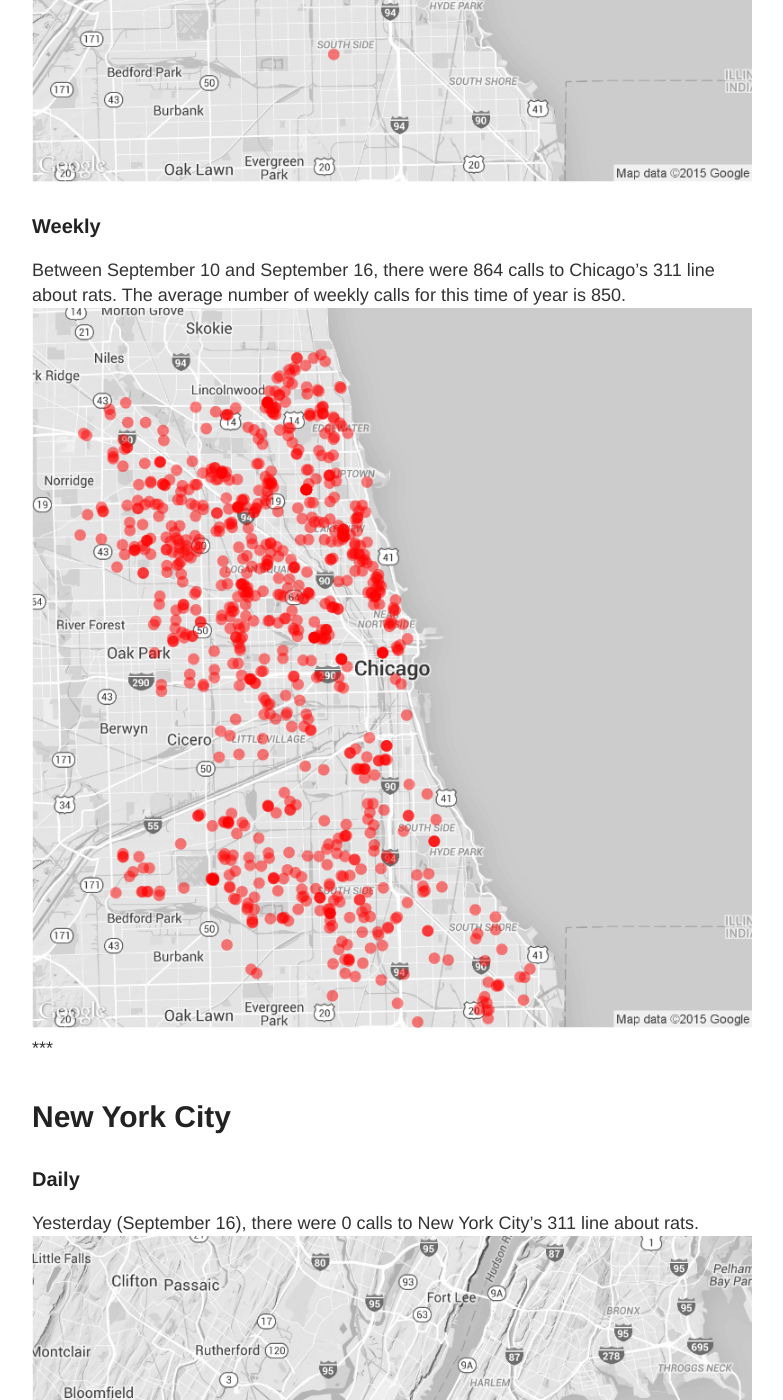
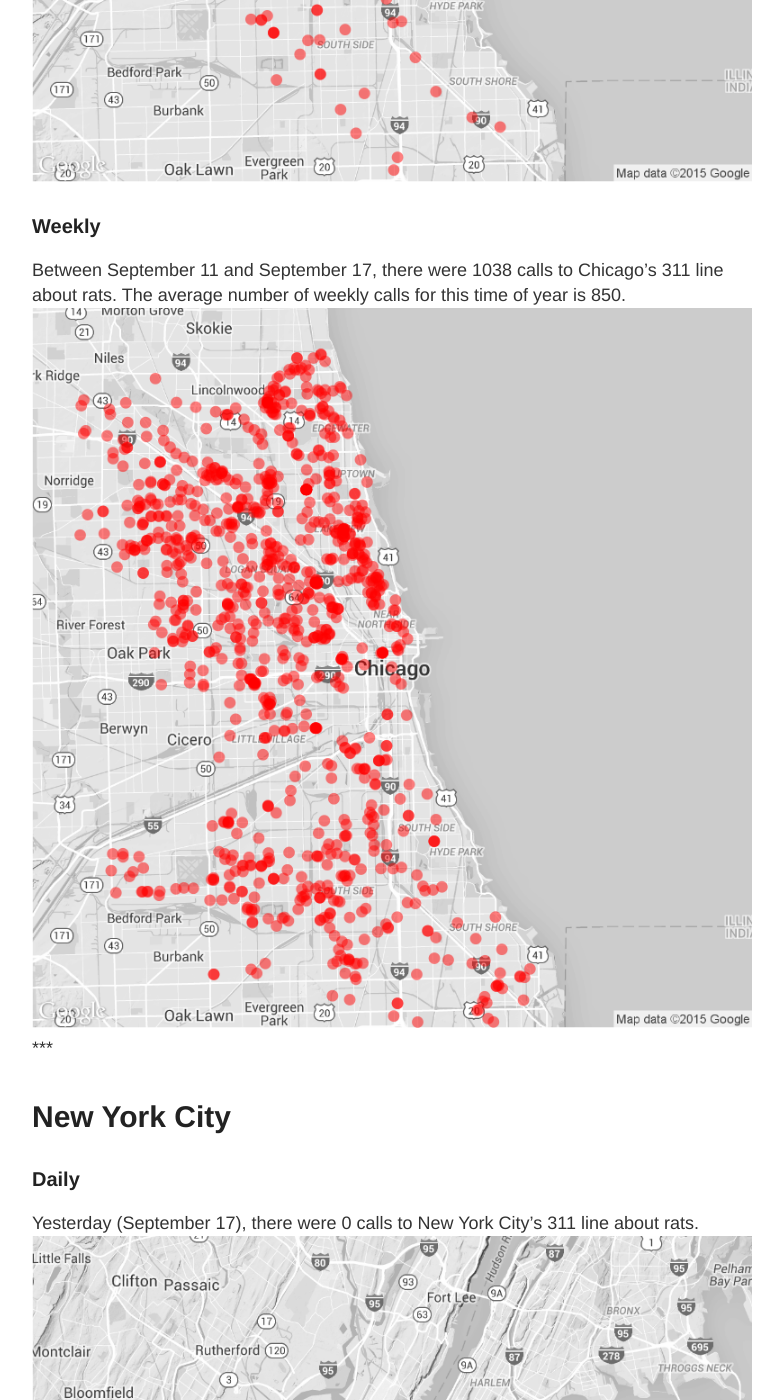
Before and after one commit to DanielHadley/ratmaps, a Jekyll site: the page built from daily.md, in a window 1280 px wide and 1400 px high, scrolled down 1033 px. Shown: the whole window, without its empty margins (248-1031 px from the left). Built offline with Jekyll 4.4.1, drawn with Linux system fonts in a browser that asks for light colours; comment, search, counter and statistics services are not loaded; some of the changed text lies outside the part shown.

Commit message:
Daily Maps

```diff
--- a/daily.md
+++ b/daily.md
@@ -15,22 +15,22 @@
 
 ### Daily
 
-Yesterday (September 16), there were 3 calls to Chicago's 311 line about rats.
+Yesterday (September 17), there were 168 calls to Chicago's 311 line about rats.
 ![Chicago rat calls to 311 weekly map]({{ site.cityimages }}/daily/Chicago_Rat_Map_Daily.png)
 
 ### Weekly
-Between September 10 and September 16, there were 864 calls to Chicago's 311 line about rats. The average number of weekly calls for this time of year is 850.
+Between September 11 and September 17, there were 1038 calls to Chicago's 311 line about rats. The average number of weekly calls for this time of year is 850.
 ![Chicago rat calls to 311 weekly map]({{ site.cityimages }}/daily/Chicago_Rat_Map_Weekly.png)
 ***
 # New York City <a id="nyc"><a>
 
 ### Daily
 
-Yesterday (September 16), there were 0 calls to New York City's 311 line about rats.
+Yesterday (September 17), there were 0 calls to New York City's 311 line about rats.
 ![NYC rat calls to 311 weekly map]({{ site.cityimages }}/daily/NYC_Rat_Map_Daily.png)
 
 ### Weekly
-Between September 10 and September 16, there were 0 calls to New York City's 311 line about rats. The average number of weekly calls for this time of year is 253.
+Between September 11 and September 17, there were 0 calls to New York City's 311 line about rats. The average number of weekly calls for this time of year is 253.
 ![NYC rat calls to 311 weekly map]({{ site.cityimages }}/daily/NYC_Rat_Map_Weekly.png)
 
 Each red dot represents one call about a rat seen in that location. The dots are transparent, so multiple calls from one location will be seen as a solid dot. The usual caveats apply: more calls do not necessarily mean that there are more rats in that location than other parts of the city. A cluster of dots could indicate that one resident is unusually vocal about rodents in his or her neighborhood. Also, more densely populated neighborhoods tend to make more calls to 311.
```
Also changed, not shown: images/pages/daily/Chicago_Rat_Map_Daily.png, images/pages/daily/Chicago_Rat_Map_Weekly.png, images/pages/daily/NYC_Rat_Map_Daily.png, images/pages/daily/NYC_Rat_Map_Weekly.png.
